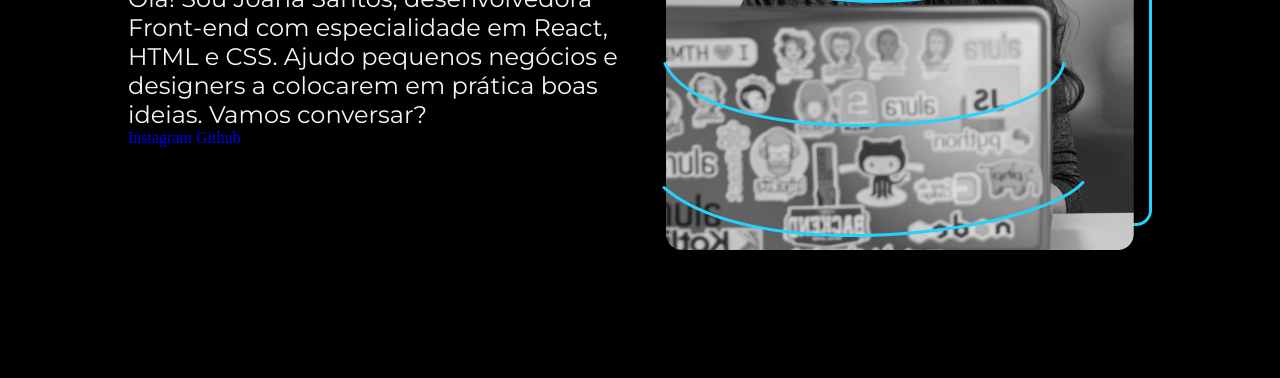
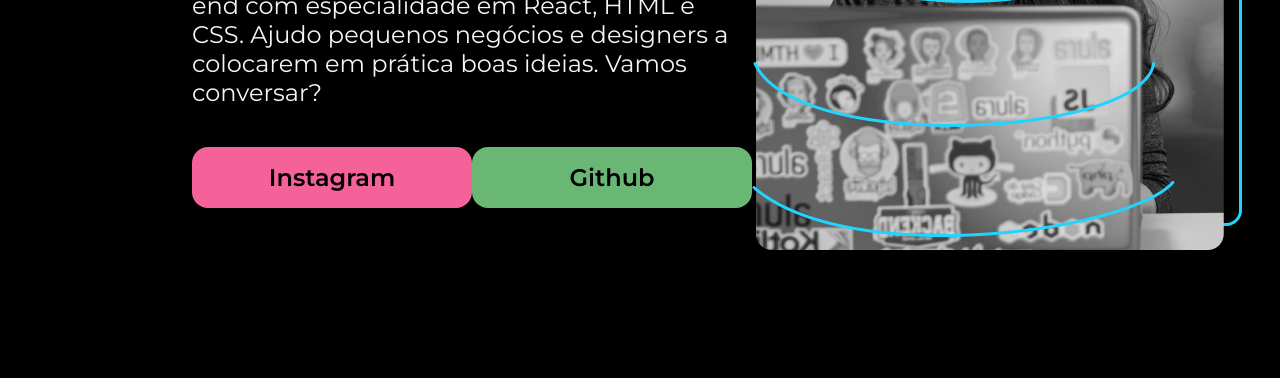
Before and after one commit to CamilaForlin22/HTML-CSS-alura, a plain HTML site: page index.html in a window 1280 px wide. Shown: the part 428-806 px from the top of the page. Drawn offline with nearby package versions, Linux system fonts and the light colour scheme.

Commit message:
improvement: Estilizando os botões

```diff
--- a/index.html
+++ b/index.html
@@ -11,21 +11,19 @@
     <header></header>
     <main class="apresentacao">
         <section class="apresentacao__conteudo">
-            <div class="apresentacao__conteudo__texto">
+
                 <h1 class="apresentacao__conteudo__titulo">Eleve seu negócio digital a outro nível <strong>com um Front-end de qualidade!</strong></h1>
                 <p class="apresentacao__conteudo__paragrafo">Olá! Sou Joana Santos, desenvolvedora Front-end com especialidade em React, HTML e CSS. Ajudo pequenos negócios e designers a colocarem em prática boas ideias. Vamos conversar?</p>
-            </div>
 
-            <div>
-                <div>
-                <a href="https://www.instagram.com/">Instagram</a>
-                <a href="https://github.com/CamilaForlin">Github</a>
-                </div>
+
+            <div class="apresentacao__links">
+                <a class="apresentacao__links__link" href="https://www.instagram.com/">Instagram</a>
+                <a class="apresentacao__links__link" href="https://github.com/CamilaForlin">Github</a>
             </div>
         </section>
-        </section>
-        </section>
-        <img src="./src/imagem.png">
+
+         <img src="./src/imagem.png" alt=""Foto em escala de cinza e alguns detalhes azul agua de uma garota mexendo feliz num notebook>
+
 
     </main>
     <footer></footer>
--- a/style.css
+++ b/style.css
@@ -9,6 +9,7 @@
 body{
     background-color: #000000;
     color: #f5f5f5 ;
+    box-sizing: border-box;
 }
 
 strong{
@@ -17,7 +18,7 @@ strong{
 }
 
 .apresentacao{
-    margin: 10%;
+    margin: 10% 15%;
     display: flex;
     align-items: center;
     justify-content: space-between;
@@ -25,6 +26,9 @@ strong{
 
 .apresentacao__conteudo{
     width: 615px;
+    display: flex;
+    flex-direction: column;
+    gap: 40px;
 }
 
 .apresentacao__conteudo__titulo{
@@ -40,3 +44,30 @@ strong{
     font-weight: 400;
     font-style: normal;
 }
+
+.apresentacao__links{
+    display: flex ;
+    justify-content: space-between;
+    font-family: "Montserrat", sans-serif;
+    font-weight: 600;
+    text-align: center;
+    font-size: 24px;
+
+}
+
+.apresentacao__links__link{
+
+    width: 280px;
+    border-radius: 16px;
+    color: #000000;
+    padding: 16px 0;
+
+}
+
+
+.apresentacao__links__link:first-child{
+    background-color:#F5629A;
+}
+.apresentacao__links__link:last-child{
+    background-color:#6AB675;
+}
```
